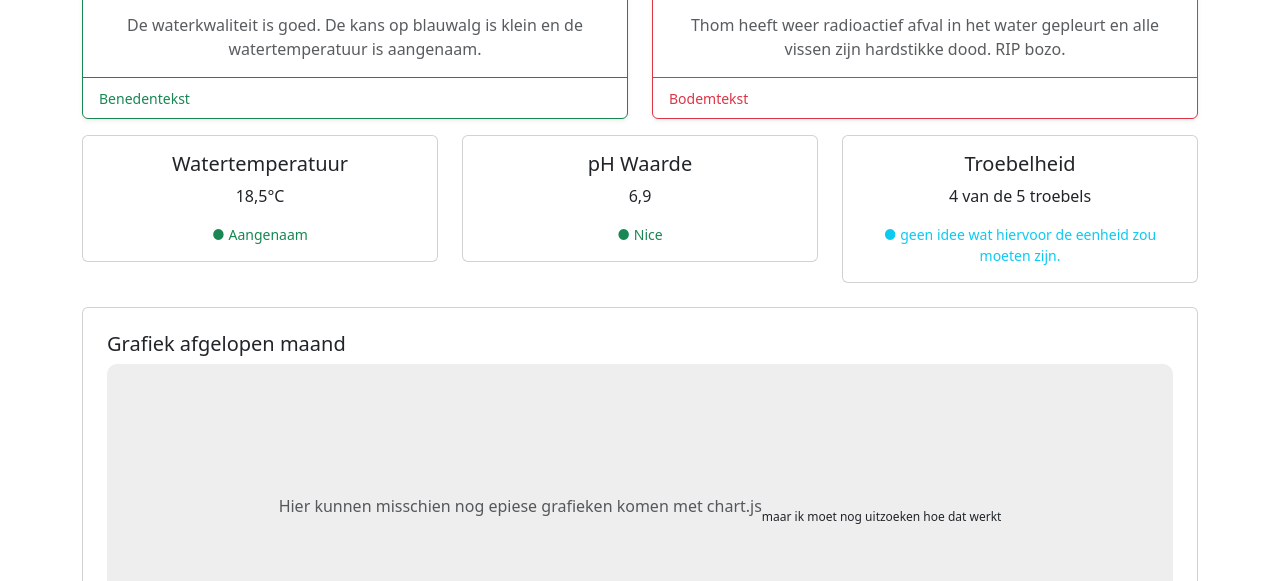
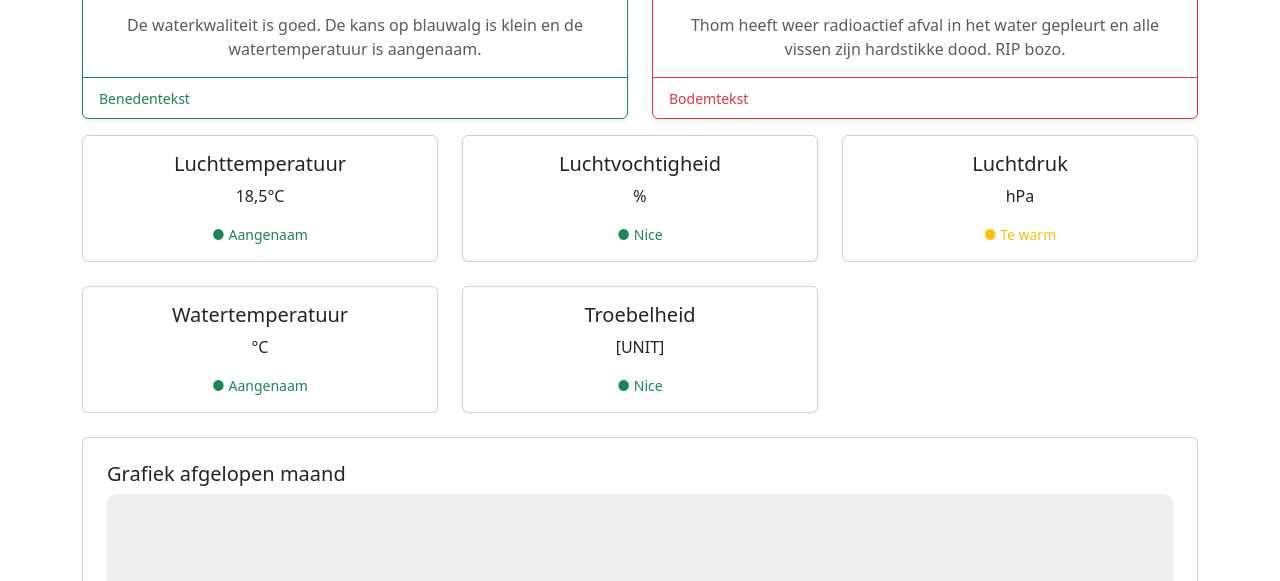
Before and after one commit to Sentinel9111/EL_Project_2, a plain HTML site: page website/index.html in a window 1280 px wide. Shown: the part 219-800 px from the top of the page. Drawn offline with nearby package versions, Linux system fonts and the light colour scheme.

Commit message:
cleaned up website

```diff
--- a/website/index.html
+++ b/website/index.html
@@ -51,7 +51,6 @@
 </nav>
 
 <!-- Advies Cards -->
-
 <div class="container mt-4">
     <div class="row">
         <div class="col-md-6 mb-3">
@@ -93,29 +92,56 @@
     <div class="row text-center mb-4">
         <div class="col-md-4">
             <div class="card p-3">
-                <h5>Watertemperatuur</h5>
+                <h5>Luchttemperatuur</h5>
                 <p class="status-value">18,5°C</p>
                 <small class="text-success">● Aangenaam</small>
             </div>
         </div>
         <div class="col-md-4">
             <div class="card p-3">
-                <h5>pH Waarde</h5>
-                <p class="status-value">6,9</p>
+                <h5>Luchtvochtigheid</h5>
+                <p class="status-value">%</p>
                 <small class="text-success">● Nice</small>
             </div>
         </div>
         <div class="col-md-4">
             <div class="card p-3">
-                <h5>Troebelheid</h5>
-                <p class="status-value">4 van de 5 troebels</p>
-                <small class="text-info">● geen idee wat hiervoor de eenheid zou moeten zijn.</small>
+                <h5>Luchtdruk</h5>
+                <p class="status-value">hPa</p>
+                <small class="text-warning">● Te warm</small>
+            </div>
         </div>
     </div>
 </div>
 
+<div class="container">
+    <div class="row text-center mb-4">
+        <div class="col-md-4">
+            <div class="card p-3">
+                <h5>Watertemperatuur</h5>
+                <p class="status-value">°C</p>
+                <small class="text-success">● Aangenaam</small>
+            </div>
+        </div>
+        <div class="col-md-4">
+            <div class="card p-3">
+                <h5>Troebelheid</h5>
+                <p class="status-value">[UNIT]</p>
+                <small class="text-success">● Nice</small>
+            </div>
+        </div>
+        <!--            <div class="col-md-4">-->
+        <!--                <div class="card p-3">-->
+        <!--                    <h5>[PLACEHOLDER]</h5>-->
+        <!--                    <p class="status-value">[UNIT]</p>-->
+        <!--                    <small class="text-warning">● Te warm</small>-->
+        <!--                </div>-->
+        <!--            </div>-->
+    </div>
+</div>
+
 <!-- grafiek -->
-    <div class="row">
+<div class="container">
     <div class="col-12">
         <div class="card p-4">
             <h5>Grafiek afgelopen maand</h5>
@@ -126,6 +152,7 @@
         </div>
     </div>
 </div>
-</div>
+
+
 </body>
 </html>
```
Lines whose indentation alone changed are shown as unchanged.
